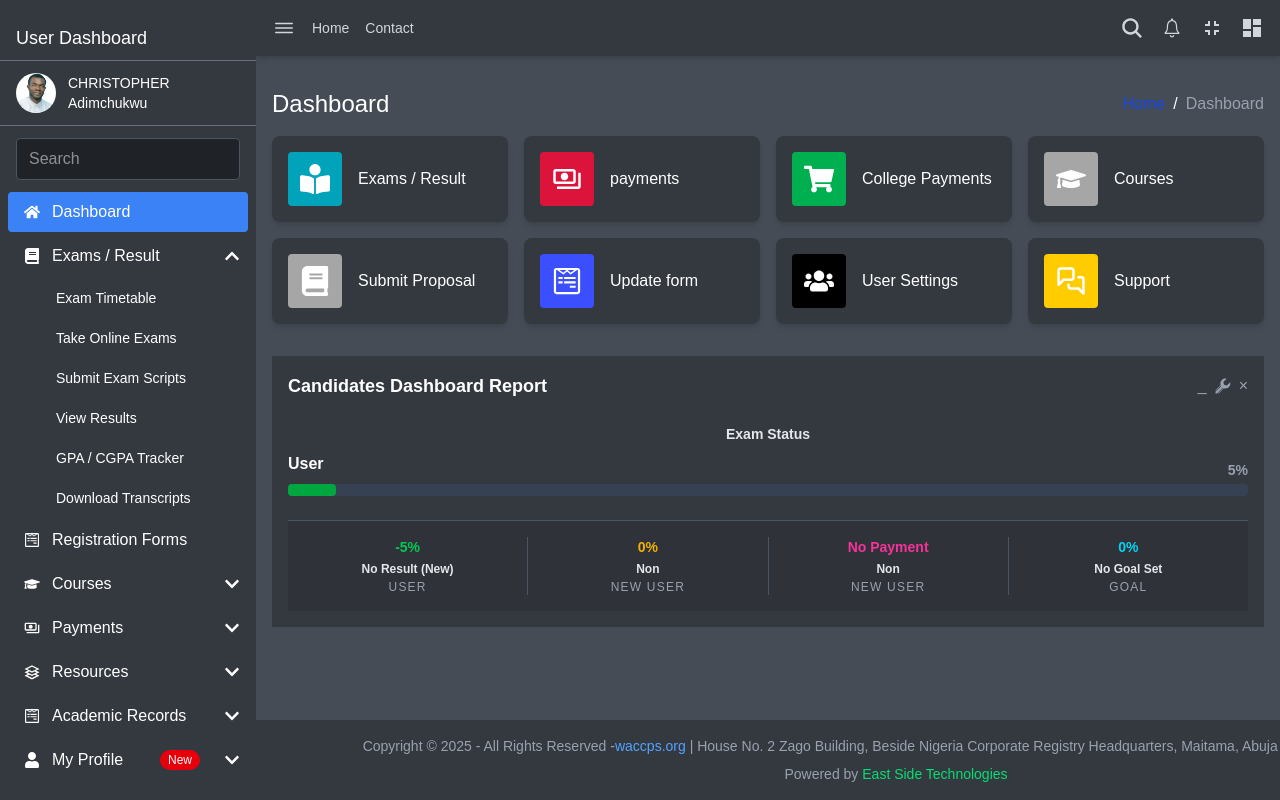
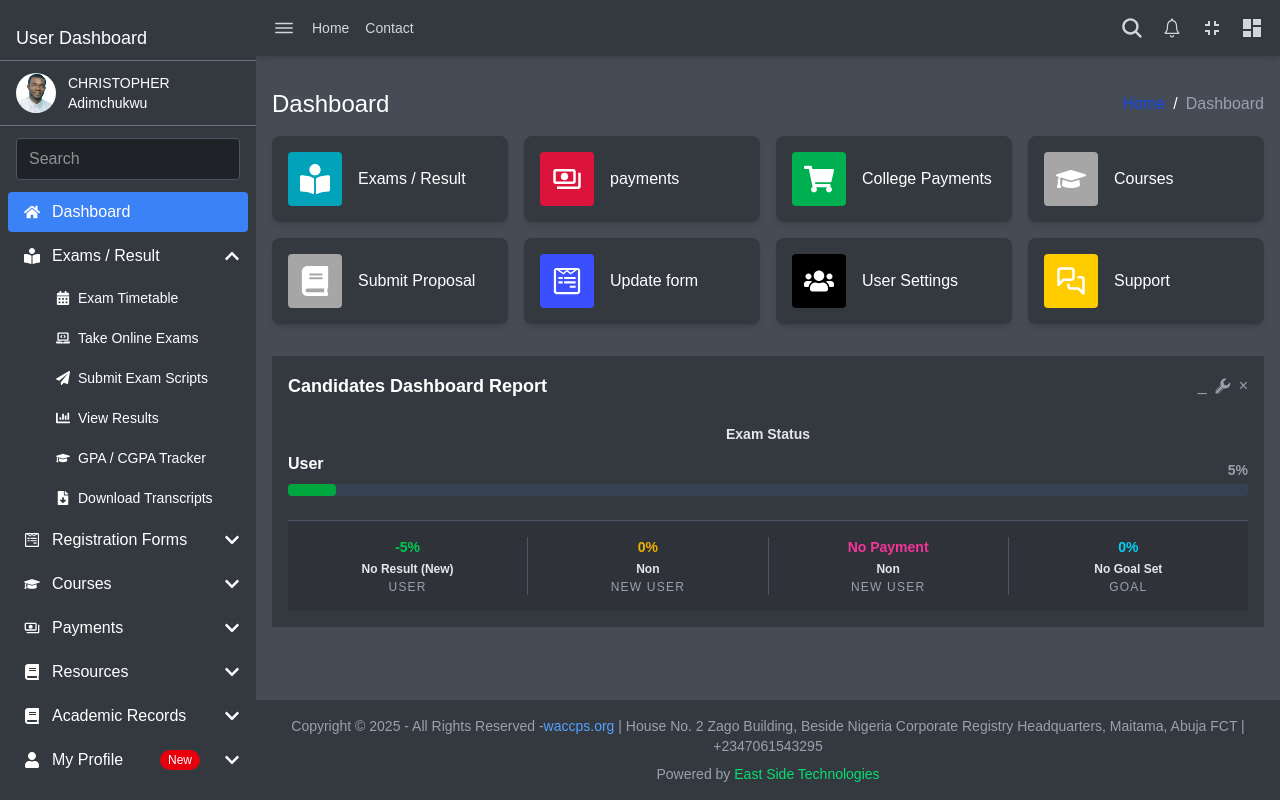
Before and after one commit to Arinze-Obieze/school-dashboard, a Next.js app: page / in a window 1280 px wide. Both pictures are taken after a click on the button 232 px from the left and 256 px from the top of the page. Built offline with nearby package versions, Linux system fonts and the light colour scheme.

Commit message:
fixed te footer bug of displaying on top contents and added icons to the children menus in sidebar

```diff
--- a/app/layout.js
+++ b/app/layout.js
@@ -10,24 +10,17 @@ export default function RootLayout({ children }) {
 
   return (
     <html lang="en">
-      <body className="bg-[#454c56] flex flex-col lg:flex-row">
+      <body className="bg-[#454c56] flex flex-col lg:flex-row min-h-screen">
         {/* Sidebar: Hidden by default on small screens, fixed on large screens */}
         <Sidebar isOpen={toggleSidebar} setIsOpen={setToggleSidebar}  />
         {/* Main content: Full width on small screens, offset by sidebar width on large screens */}
-        <div className="flex-1 lg:ml-64">
+        <div className="flex-1 flex flex-col lg:ml-64 min-h-screen">
           <Header toggleSidebar={toggleSidebar} setToggleSidebar={setToggleSidebar} />
-          <main>{children}</main>
-
-                 {/* Footer  */}
-        <div className="fixed bottom-0 w-full">
-   <Footer/>
-   </div>
+          <main className="flex-1">{children}</main>
+          {/* Footer  */}
+          <Footer/>
         </div>
-
-
       </body>
-
-
     </html>
   );
 }
--- a/components/Sidebar.jsx
+++ b/components/Sidebar.jsx
@@ -2,83 +2,114 @@
 import React from 'react';
 import Link from 'next/link';
 import {
-  FaHome, FaBook, FaWpforms, FaGraduationCap,  FaUser,
-  FaCog, FaComments, FaSignOutAlt
+  FaHome, FaBook, FaBookReader, FaWpforms, FaGraduationCap, FaUser,
+  FaCog, FaComments, FaSignOutAlt,
+  FaTimes,
+  FaChevronUp,
+  FaChevronDown,
+  FaCalendarAlt,
+  FaLaptopCode,
+  FaPaperPlane,
+  FaChartBar,
+  FaFileDownload,
+  FaUserPlus,
+  FaHandshake,
+  FaChalkboardTeacher,
+  FaBookOpen,
+  FaPlusCircle,
+  FaCloudDownloadAlt,
+  FaUpload,
+  FaRegClock,
+  FaListAlt,
+  FaCreditCard,
+  FaHistory,
+  FaDownload,
+  FaPrint,
+  FaVideo,
+  FaUsers,
+  FaBalanceScale,
+  FaCheckCircle,
+  FaIdCard,
+  FaKey,
+  FaFileAlt
 } from 'react-icons/fa';
+import { LuMessagesSquare } from 'react-icons/lu';
 import { GrResources } from "react-icons/gr";
-import { FaChevronDown, FaChevronUp } from 'react-icons/fa';
-
-import { FaTimes } from 'react-icons/fa'; // import close icon
 import { MdOutlinePayments } from 'react-icons/md';
 
 const menuItems = [
     { label: "Dashboard", icon: <FaHome />, href: "/" },
     {
-        label: "Exams / Result", icon: <FaBook />, href: "/exams",
+        label: "Exams / Result", icon: <FaBookReader />, href: "/exams",
         subItems: [
-            { label: "Exam Timetable", href: "/exams/timetable" },
-            { label: "Take Online Exams", href: "/exams/online" },
-            { label: "Submit Exam Scripts", href: "/exams/submit" },
-            { label: "View Results", href: "/exams/results" },
-            { label: "GPA / CGPA Tracker", href: "/exams/gpa-tracker" },
-            { label: "Download Transcripts", href: "/exams/transcripts" },
+            { label: "Exam Timetable", href: "/exams/timetable", icon: <FaCalendarAlt /> },
+            { label: "Take Online Exams", href: "/exams/online", icon: <FaLaptopCode /> },
+            { label: "Submit Exam Scripts", href: "/exams/submit", icon: <FaPaperPlane /> },
+            { label: "View Results", href: "/exams/results", icon: <FaChartBar /> },
+            { label: "GPA / CGPA Tracker", href: "/exams/gpa-tracker", icon: <FaGraduationCap /> },
+            { label: "Download Transcripts", href: "/exams/transcripts", icon: <FaFileDownload /> },
         ]
     },
     {
-        label: "Registration Forms", icon: <FaWpforms />, href: "/registration-forms"
+        label: "Registration Forms", icon: <FaWpforms />, href: "/registration-forms",
+        subItems: [
+            { label: "Membership", href: "/forms/membership", icon: <FaUserPlus /> },
+            { label: "Followship", href: "/forms/followship", icon: <FaHandshake /> },
+            { label: "Mentorship", href: "/forms/mentorship", icon: <FaChalkboardTeacher /> },
+        ]
     },
     {
         label: "Courses", icon: <FaGraduationCap />, href: "/courses",
         subItems: [
-            { label: "Registered Courses", href: "/courses/registered" },
-            { label: "Register/Drop Courses", href: "/courses/register-drop" },
-            { label: "Course Materials", href: "/courses/materials" },
-            { label: "Assignment Uploads", href: "/courses/assignments" },
-            { label: "Class Schedule / Timetable", href: "/courses/schedule" },
+            { label: "Registered Courses", href: "/courses/registered", icon: <FaBookOpen /> },
+            { label: "Register/Drop Courses", href: "/courses/register", icon: <FaPlusCircle /> },
+            { label: "Course Materials", href: "/courses/materials", icon: <FaCloudDownloadAlt /> },
+            { label: "Assignment Uploads", href: "/courses/assignments", icon: <FaUpload /> },
+            { label: "Class Schedule / Timetable", href: "/courses/timetable", icon: <FaRegClock /> },
         ]
     },
     {
         label: "Payments", icon: <MdOutlinePayments />, href: "/payments",
         subItems: [
-            { label: "Fee Breakdown", href: "/payments/fee-breakdown" },
-            { label: "Pay Online", href: "/payments/pay-online" },
-            { label: "View Payment History", href: "/payments/history" },
-            { label: "Download Payment Receipts", href: "/payments/receipts" },
-            { label: "Print Invoice", href: "/payments/invoice" },
+            { label: "Fee Breakdown", href: "/payment/fee-breakdown", icon: <FaListAlt /> },
+            { label: "Pay Online", href: "/payment/pay", icon: <FaCreditCard /> },
+            { label: "View Payment History", href: "/payment/history", icon: <FaHistory /> },
+            { label: "Download Payment Receipts", href: "/payment/receipts", icon: <FaDownload /> },
+            { label: "Print Invoice", href: "/payment/invoice", icon: <FaPrint /> },
         ]
     },
     {
-        label: "Resources", icon: <GrResources />, href: "/resources",
+        label: "Resources", icon: <FaBook />, href: "/resources",
         subItems: [
-            { label: "eLibrary", href: "/resources/elibrary" },
-            { label: "Lecture Notes", href: "/resources/notes" },
-            { label: "Videos & Tutorials", href: "/resources/videos" },
-            { label: "Study Groups / Forums", href: "/resources/groups" },
+            { label: "eLibrary", href: "/resources/elibrary", icon: <FaBook /> },
+            { label: "Lecture Notes", href: "/resources/notes", icon: <FaFileAlt /> },
+            { label: "Videos & Tutorials", href: "/resources/videos", icon: <FaVideo /> },
+            { label: "Study Groups / Forums", href: "/resources/groups", icon: <FaUsers /> },
         ]
     },
     {
-        label: "Academic Records", icon: <FaWpforms />, href: "/academic-records",
+        label: "Academic Records", icon: <FaBook />, href: "/academic-records",
         subItems: [
-            { label: "Course Registration History", href: "/academic-records/registration-history" },
-            { label: "Academic Standing", href: "/academic-records/standing" },
-            { label: "Download Admission Letter", href: "/academic-records/admission-letter" },
-            { label: "Graduation Eligibility", href: "/academic-records/graduation-eligibility" },
+            { label: "Course Registration History", href: "/academic-records/registration-history", icon: <FaBook /> },
+            { label: "Academic Standing", href: "/academic-records/standing", icon: <FaBalanceScale /> },
+            { label: "Download Admission Letter", href: "/academic-records/admission-letter", icon: <FaFileDownload /> },
+            { label: "Graduation Eligibility", href: "/academic-records/graduation-eligibility", icon: <FaCheckCircle /> },
         ]
     },
     {
         label: "My Profile", icon: <FaUser />, href: "/profile", badge: "New",
         subItems: [
-            { label: "View & Edit Personal Info", href: "/profile/edit" },
-            { label: "Upload Passport Photo", href: "/profile/photo" },
-            { label: "Update Password", href: "/profile/password" },
-            { label: "Download Student ID Card", href: "/profile/id-card" },
+            { label: "View & Edit Personal Info", href: "/profile/edit", icon: <FaUser /> },
+            { label: "Upload Passport Photo", href: "/profile/photo", icon: <FaUpload /> },
+            { label: "Update Password", href: "/profile/password", icon: <FaKey /> },
+            { label: "Download Student ID Card", href: "/profile/id-card", icon: <FaIdCard /> },
         ]
     },
 ];
 
   const miscItems = [
     { label: "User Settings", icon: <FaCog />, href: "/settings" },
-    { label: "Support", icon: <FaComments />, href: "/support" },
+    { label: "Support", icon: <LuMessagesSquare />, href: "/support" },
     { label: "Logout", icon: <FaSignOutAlt />, href: "/logout" },
   ];
 
@@ -174,8 +205,9 @@ function Sidebar({ isOpen, setIsOpen }) {
                 <ul className="ml-8 mt-1 space-y-1">
                   {item.subItems.map((sub, j) => (
                     <li key={j}>
-                      <Link href={sub.href} className="block px-4 py-2 rounded hover:bg-gray-600 text-sm" onClick={handleMenuClick}>
-                        {sub.label}
+                      <Link href={sub.href} className="block px-4 py-2 rounded hover:bg-gray-600 text-sm flex items-center gap-2" onClick={handleMenuClick}>
+                        <span>{sub.icon}</span>
+                        <span>{sub.label}</span>
                       </Link>
                     </li>
                   ))}
```
